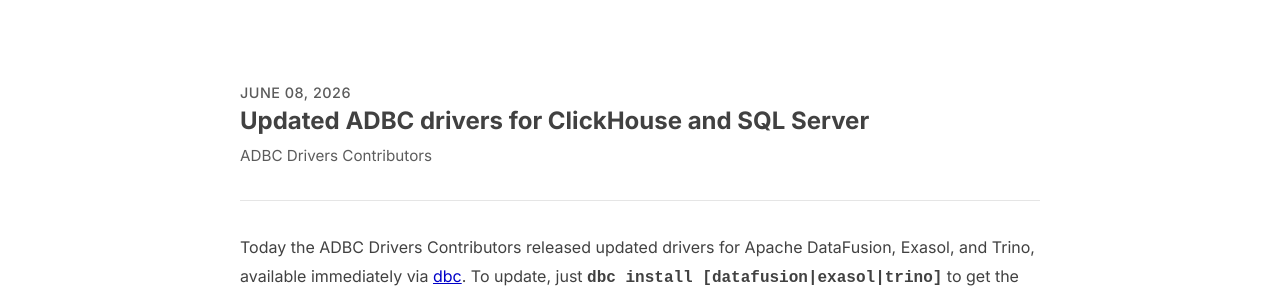
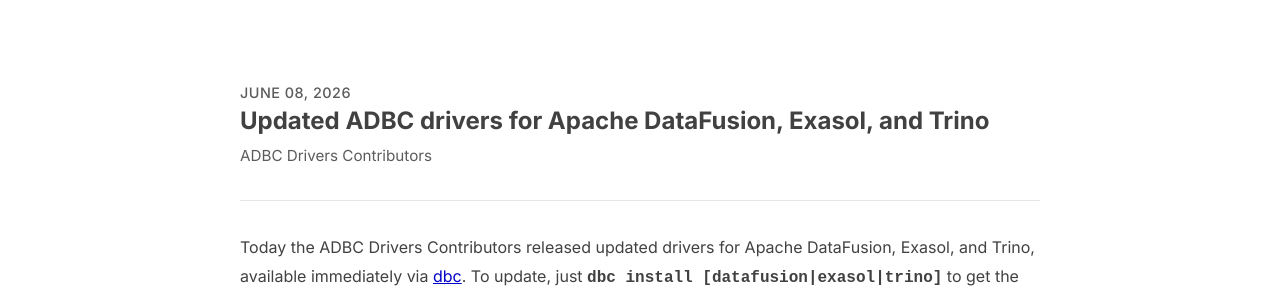
Before and after one commit to adbc-drivers/adbc-drivers.org, a Jekyll site: the page built from _posts/2026-06-08-updated-adbc-drivers.md, in a window 1280 px wide. Shown: the part 296-595 px from the top of the page. Built offline with Jekyll 4.4.1, drawn with Linux system fonts in a browser that asks for light colours.

Commit message:
Fix title (#37)

```diff
--- a/_posts/2026-06-08-updated-adbc-drivers.md
+++ b/_posts/2026-06-08-updated-adbc-drivers.md
@@ -1,6 +1,6 @@
 ---
 layout: blog
-title: Updated ADBC drivers for ClickHouse and SQL Server
+title: Updated ADBC drivers for Apache DataFusion, Exasol, and Trino
 author: ADBC Drivers Contributors
 ---
 
```
